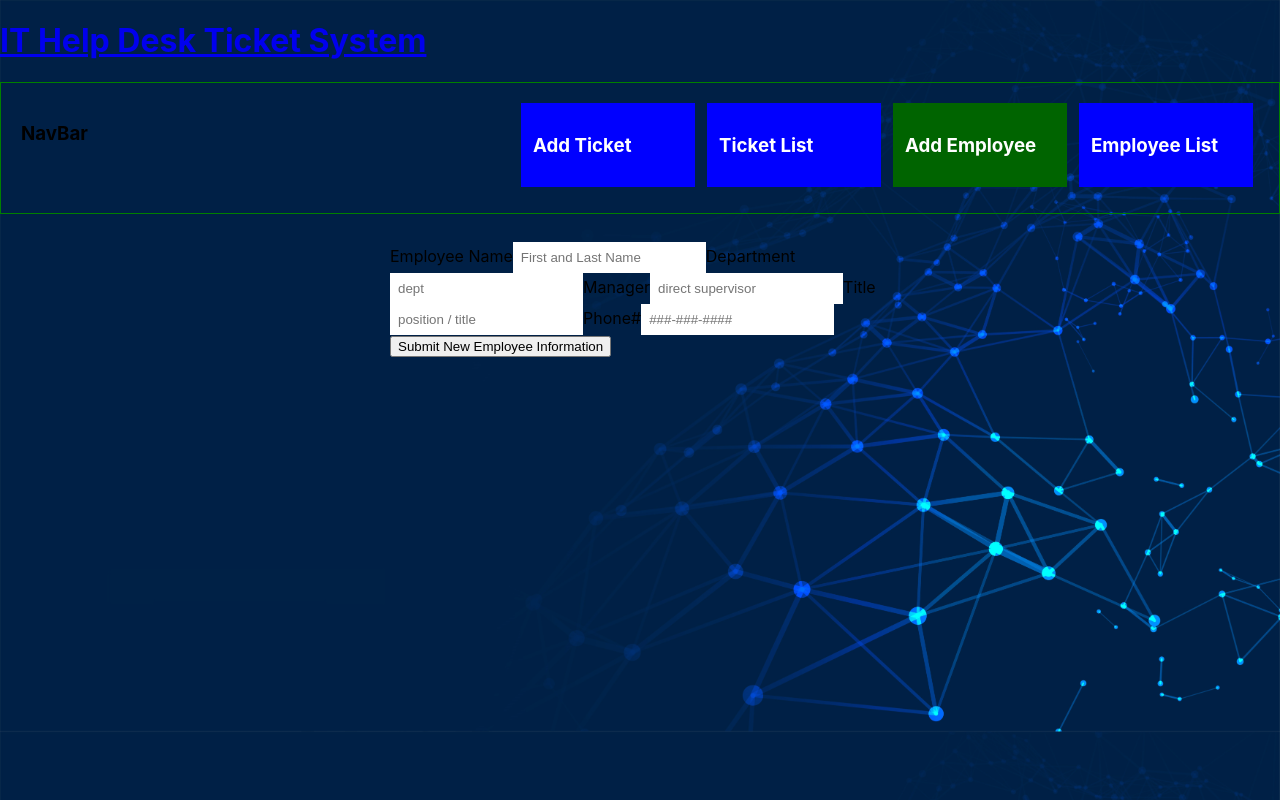
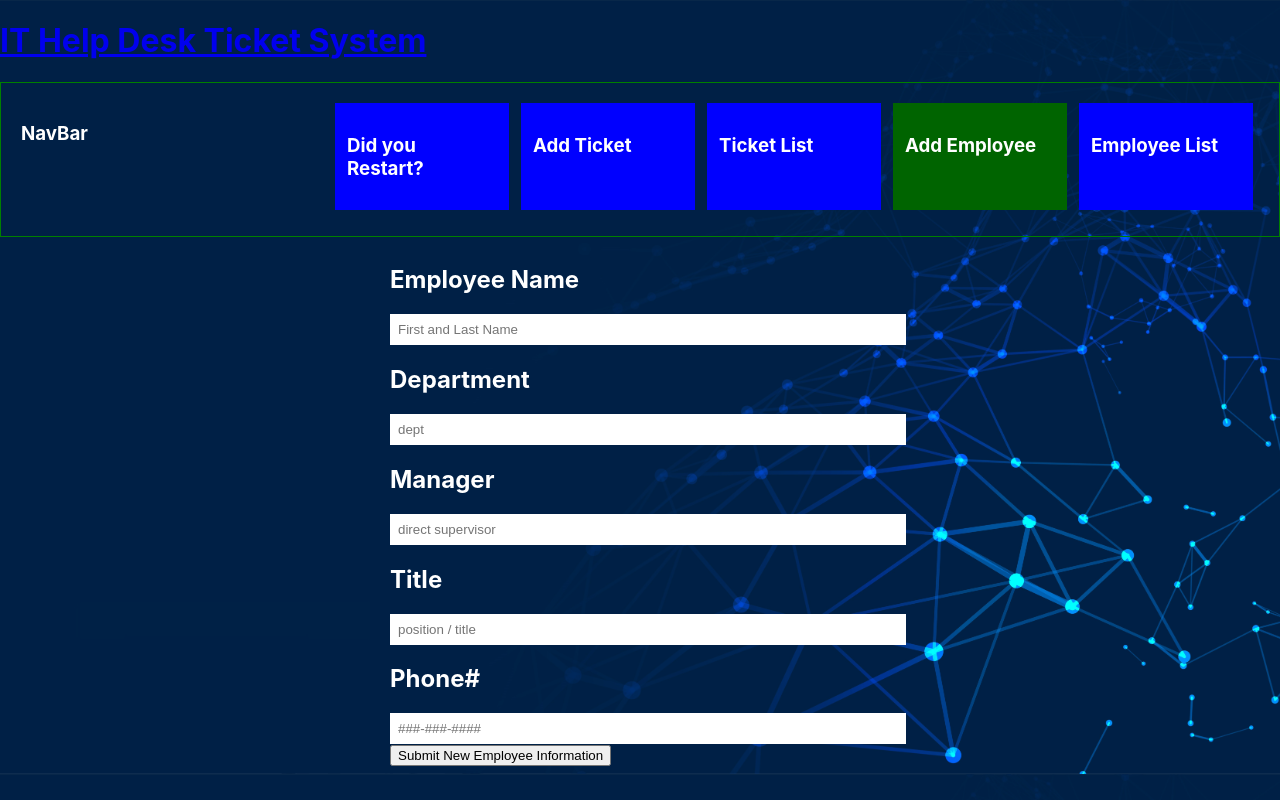
Before and after one commit to shallifi/project-for-phase-2, a React (Create React App) app: page /employee in a window 1280 px wide. Built offline with nearby package versions, Linux system fonts and the light colour scheme.

Commit message:
fixed text colors

```diff
--- a/db.json
+++ b/db.json
@@ -39,6 +39,14 @@
       "title": "CEO",
       "phone": "unlisted",
       "id": 5
+    },
+    {
+      "name": "Jimmy Chanthapaseut",
+      "department": "Instrumentation",
+      "manager": "Nancy Ch",
+      "title": "Baller",
+      "phone": "nonya",
+      "id": 6
     }
   ],
   "tickets": [
--- a/src/App.js
+++ b/src/App.js
@@ -7,6 +7,7 @@ import CellPhone from "./components/CellPhone";
 import UserList from "./components/UserList";
 import TicketList from "./components/TicketList";
 import { Link } from "react-router-dom";
+import Restart from "./components/Restart";
 
 
 
@@ -39,6 +40,10 @@ function App() {
               <UserList/>
           </Route>
 
+          <Route path="/restart">
+            <Restart/>
+          </Route>
+
           <Route path="/*">
             <NotFound/>
           </Route>
--- a/src/components/AddEmployee.js
+++ b/src/components/AddEmployee.js
@@ -58,42 +58,42 @@ function Employee({onAddUser}) {
   return (
     <form style={formStyle}  onSubmit={handleSubmit}>
     <div>
-        Employee Name
+        <h2>Employee Name</h2>
         <input type="text"
-        style={textArea}
+        style={formStyle}
         name="name"
         placeholder="First and Last Name"
         onChange={handleChange}
         value={formData.name}
         />
 
-        Department
+        <h2>Department</h2>
         <input type="text"
-        style={textArea}
+        style={formStyle}
         name="department"
         placeholder="dept"
         onChange={handleChange}
         value={formData.department}/>
 
-        Manager
+        <h2>Manager</h2>
         <input type="text"
-        style={textArea}
+        style={formStyle}
         name="manager"
         placeholder="direct supervisor"
         onChange={handleChange}
         value={formData.manager}/>
 
-        Title
+        <h2>Title</h2>
         <input type="text"
-        style={textArea}
+        style={formStyle}
         name="title"
         placeholder="position / title"
         onChange={handleChange}
         value={formData.title}/>
 
-        Phone#
+        <h2>Phone#</h2>
         <input type="text"
-        style={textArea}
+        style={formStyle}
         name="phone"
         placeholder="###-###-####"
         onChange={handleChange}
@@ -114,7 +114,16 @@ const formStyle = {
   width: "500px",
   margin: "0 auto",
   border: "2px solid var(--dark-turquoise)",
-  padding: "1.75rem"
+  padding: "1.75rem",
+  margintop: "0.25rem",
+  marginbottom: "1rem",
+  padding: "0.5rem",
+  border: "none",
+  fontsize: "1.25rem",
+  fontweight: "bold",
+  transition: "all 0.3s",
+  border: "2px solid var(--color)",
+  // color:"black"
 }
 
 const textArea = {
@@ -126,4 +135,5 @@ const textArea = {
   fontweight: "bold",
   transition: "all 0.3s",
   border: "2px solid var(--color)",
+
 }
--- a/src/components/NavBar.js
+++ b/src/components/NavBar.js
@@ -10,6 +10,12 @@ function NavBar() {
     <div className="nav">
         <h3 className="project-title">NavBar</h3>
 
+
+        <NavLink to="/restart"
+        exact style={boxButtonStyle}
+        activeStyle={{ background: "darkgreen", }}>
+            <h3> Did you Restart?</h3>
+          </NavLink>
         <NavLink to="/computer"
         exact style={boxButtonStyle}
         activeStyle={{ background: "darkgreen", }}>
--- /dev/null
+++ b/src/components/Restart.js
@@ -0,0 +1,9 @@
+import React from 'react'
+
+function Restart() {
+  return (
+    <div>Restart</div>
+  )
+}
+
+export default Restart
--- a/src/components/UserList.js
+++ b/src/components/UserList.js
@@ -52,18 +52,18 @@ function UserList() {
     //  }
 
 return (
-    <div className="emp-list">
+    <div >
 
         <h1>UserList</h1>
+          <ul className="emp-list">
           {displayEmploy}
-          <ul>
           </ul>
 
         <h2>
           {/* {awesome} */}
           {/* {employee.department.map((dept)=>
           <li key={dept}>{dept}</li>)} */}
-            areas dous
+
         </h2>
 
 
--- a/src/index.css
+++ b/src/index.css
@@ -9,6 +9,7 @@ body {
   background-size:cover;
   background-position: top;
   background:cover;
+  color: white;
 
   ;
 }
@@ -51,12 +52,28 @@ code {
 }
 
 .emp-list {
-  margin: 0 auto;
+  /* margin: 0 auto;
   list-style: none;
   width: 100%;
   display: grid;
   grid-template-columns: repeat(auto-fill, minmax(px, 1fr));
   gap: 1.5rem;
+  color:white;
+  display: flex;
+  flex-wrap: wrap; */
+  /* flex-direction: column; */
+  /* display: block; */
+  /* display: inline; */
+  /* display: inline-block; */
+  /* display: flex; */
+  /* display: inline-flex; */
+  /* display: grid; */
+  /* display: inline-grid; */
+  /* display: flow-root; */
+}
+
+h2 {
+  color: white;
 }
 
 .ticket-form {
```
